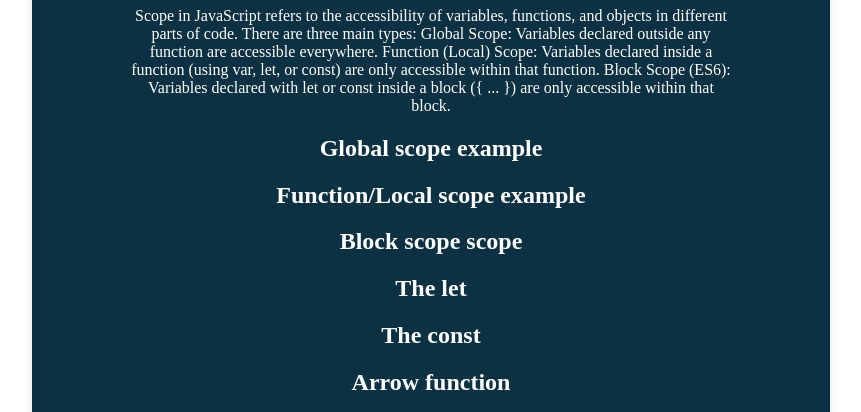
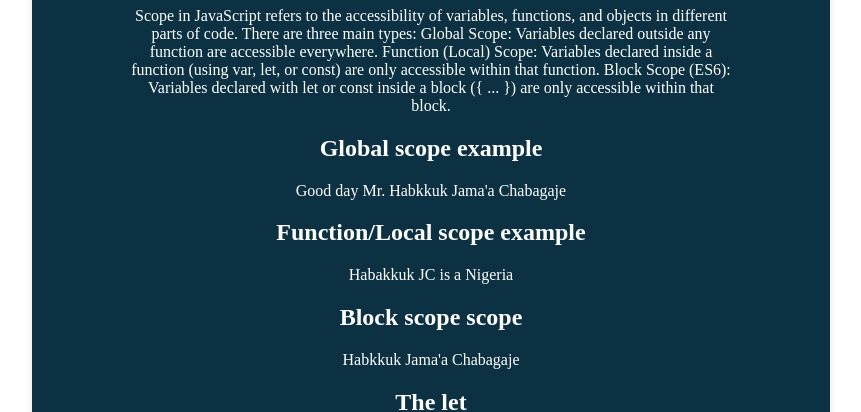
Before and after one commit to Chabagaje/Flexisaf-task1, a plain HTML site: page index.html in a window 1280 px wide. Shown: the part 241-653 px from the top of the page, without its empty margins (209-1070 px from the left). Drawn offline with Linux system fonts and the light colour scheme.

Commit message:
Update index.html

```diff
--- a/index.html
+++ b/index.html
@@ -108,7 +108,7 @@ Block Scope (ES6): Variables declared with let or const inside a block ({ ... })
 
        </div>
 
-<script src="task1.js"></script>
+<script src="index.js"></script>
 
 
     </center>
```
